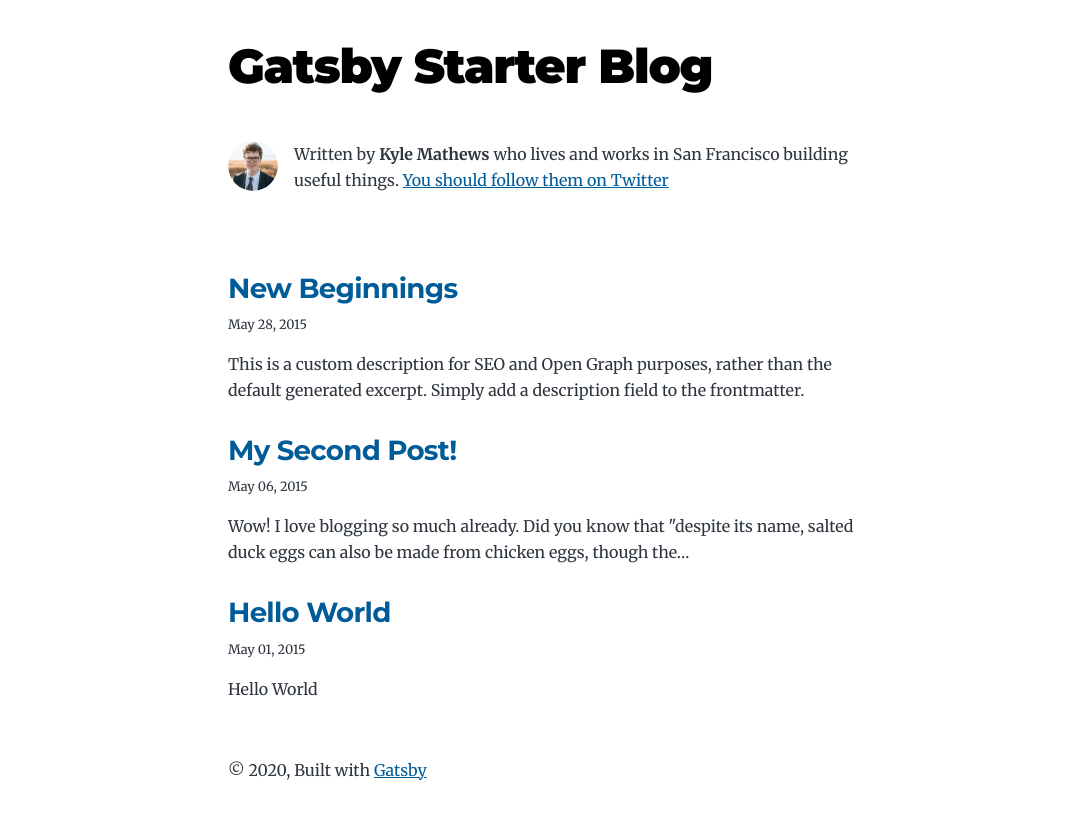
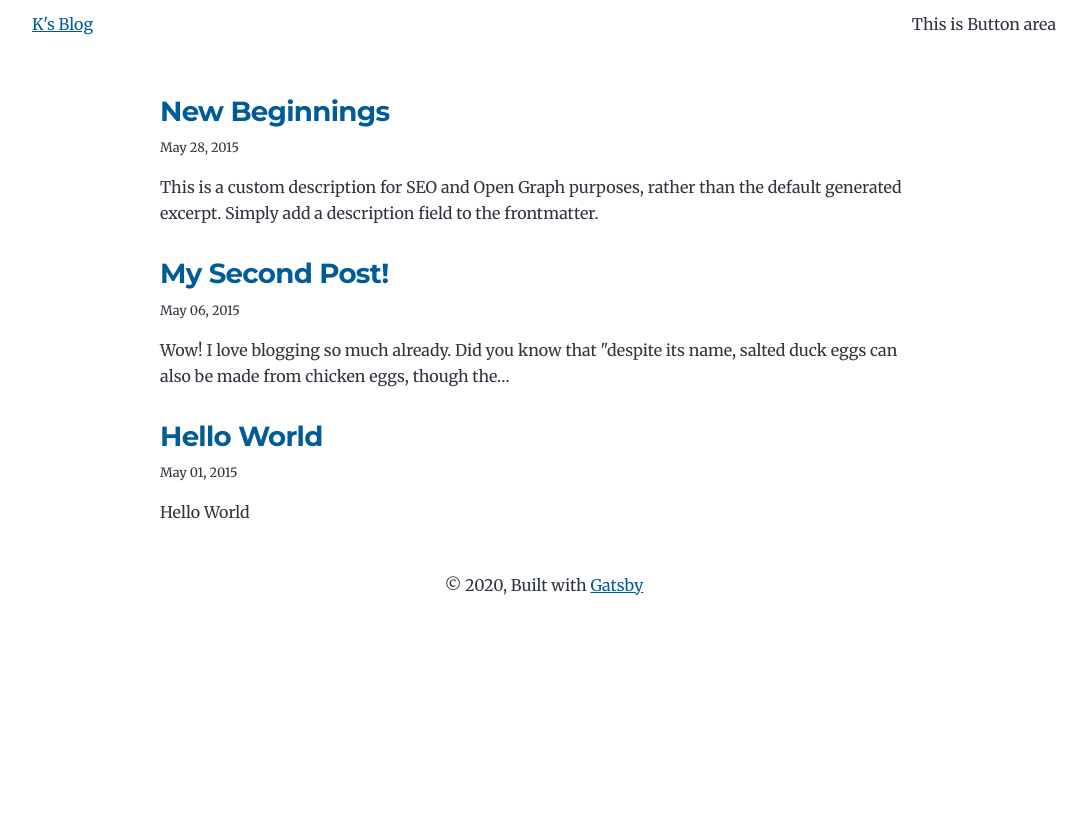
Before and after one commit to Katsu30/Gatsby-myblog, a Gatsby site: page / in a window 1280 px wide. Shown: the whole page, without its empty margins (96-1182 px from the left). Built offline with nearby package versions, Linux system fonts and the light colour scheme; Gatsby itself is replaced by a stand-in of ours.

Commit message:
first commit

```diff
--- a/gatsby-config.js
+++ b/gatsby-config.js
@@ -1,6 +1,6 @@
 module.exports = {
   siteMetadata: {
-    title: `Gatsby Starter Blog`,
+    title: `K's Blog`,
     author: {
       name: `Kyle Mathews`,
       summary: `who lives and works in San Francisco building useful things.`,
@@ -11,6 +11,8 @@ module.exports = {
       twitter: `kylemathews`,
     },
   },
+
+
   plugins: [
     {
       resolve: `gatsby-source-filesystem`,
--- a/package.json
+++ b/package.json
@@ -28,10 +28,12 @@
     "react": "^16.12.0",
     "react-dom": "^16.12.0",
     "react-helmet": "^5.2.1",
+    "styled-components": "^5.2.0",
     "typeface-merriweather": "0.0.72",
     "typeface-montserrat": "0.0.75"
   },
   "devDependencies": {
+    "babel-plugin-styled-components": "^1.11.1",
     "prettier": "2.1.2"
   },
   "homepage": "https://github.com/gatsbyjs/gatsby-starter-blog#readme",
--- /dev/null
+++ b/src/Organisms/layout.js
@@ -0,0 +1,39 @@
+import React from "react"
+import { Link } from "gatsby"
+import styled from 'styled-components';
+
+import { Header, Footer } from '../components/Molecules/Common';
+
+const Layout = ({ location, title, children }) => {
+  const rootPath = `${__PATH_PREFIX__}/`
+  const isRootPath = location.pathname === rootPath
+
+  return (
+    <GlobalWrapperWithStyled data-is-root-path={isRootPath}>
+      <Header />
+      <GlobalContainerWithStyled>
+        { children }
+      </GlobalContainerWithStyled>
+      <Footer />
+    </GlobalWrapperWithStyled>
+  )
+}
+
+const GlobalWrapperWithStyled = styled.div`
+  width: 100%;
+  min-height: 100vh;
+  margin: 0;
+`;
+
+const GlobalContainerWithStyled = styled.div`
+  width: 80%;
+  max-width: 768px;
+  margin: 0 auto;
+  display: flex;
+  flex-direction: column;
+  align-items: center;
+  justify-content: center;
+`;
+
+
+export default Layout
--- a/src/components/seo.js
+++ b/src/Organisms/seo.js
@@ -37,7 +37,7 @@ const SEO = ({ description, lang, meta, title }) => {
       }}
       title={title}
       titleTemplate={defaultTitle ? `%s | ${defaultTitle}` : null}
-      meta={[
+      meta = {[
         {
           name: `description`,
           content: metaDescription,
@@ -76,7 +76,7 @@ const SEO = ({ description, lang, meta, title }) => {
 }
 
 SEO.defaultProps = {
-  lang: `en`,
+  lang: `ja`,
   meta: [],
   description: ``,
 }
--- /dev/null
+++ b/src/components/Atoms/Button.jsx
@@ -0,0 +1,3 @@
+import React from 'react';
+import { Link, graphql } from "gatsby";
+import styled from 'styled-components';
--- /dev/null
+++ b/src/components/Atoms/Logo.jsx
@@ -0,0 +1,15 @@
+import React from 'react';
+import styled from 'styled-components';
+
+const Logo = ( ...props ) => {
+  return (
+    <LogoTextWithStyled>
+      K's Blog
+    </LogoTextWithStyled>
+  )
+}
+
+const LogoTextWithStyled = styled.div`
+`;
+
+export default Logo;
--- /dev/null
+++ b/src/components/Atoms/index.jsx
@@ -0,0 +1 @@
+export { default as Logo } from './Logo.jsx';
--- /dev/null
+++ b/src/components/Molecules/Common/Footer.jsx
@@ -0,0 +1,32 @@
+import React from 'react';
+import styled from 'styled-components';
+import { Link } from "gatsby"
+
+const Footer = () => {
+  return (
+    <FooterAreaWithStyled>
+      <FooterContainerWithStyled>
+        <FooterInnerWithStyled>
+        © {new Date().getFullYear()}, Built with
+        {` `}
+        <a href="https://www.gatsbyjs.com">Gatsby</a>
+        </FooterInnerWithStyled>
+      </FooterContainerWithStyled>
+    </FooterAreaWithStyled>
+  )
+}
+
+const FooterAreaWithStyled = styled.div`
+`;
+
+const FooterContainerWithStyled = styled.div`
+width: 80%;
+margin: 0 auto;
+display: flex;
+align-items: center;
+justify-content: center;
+`;
+
+const FooterInnerWithStyled = styled.div``;
+
+export default Footer;
--- /dev/null
+++ b/src/components/Molecules/Common/Header.jsx
@@ -0,0 +1,35 @@
+import React from 'react';
+import styled from 'styled-components';
+import { Link } from "gatsby"
+
+import { Logo } from '../../Atoms';
+
+const Header = () => {
+  return (
+    <HeaderAreaWithStyled>
+      <HeaderContainerWithStyled>
+        <Link to='/'><Logo /></Link>
+        <ButtonAreaWithStyled>This is Button area</ButtonAreaWithStyled>
+      </HeaderContainerWithStyled>
+    </HeaderAreaWithStyled>
+  );
+}
+
+const HeaderAreaWithStyled = styled.div`
+  display: flex;
+  height: 3rem;
+  width: 100%;
+`;
+
+const ButtonAreaWithStyled = styled.div`
+`;
+
+const HeaderContainerWithStyled = styled.div`
+  width: 80%;
+  margin: 0 auto;
+  display: flex;
+  align-items: center;
+  justify-content: space-between;
+`;
+
+export default Header;
--- /dev/null
+++ b/src/components/Molecules/Common/index.jsx
@@ -0,0 +1,2 @@
+export { default as Header } from "./Header";
+export { default as Footer } from './Footer';
--- a/src/components/layout.js
+++ /dev/null
@@ -1,36 +0,0 @@
-import React from "react"
-import { Link } from "gatsby"
-
-const Layout = ({ location, title, children }) => {
-  const rootPath = `${__PATH_PREFIX__}/`
-  const isRootPath = location.pathname === rootPath
-  let header
-
-  if (isRootPath) {
-    header = (
-      <h1 className="main-heading">
-        <Link to="/">{title}</Link>
-      </h1>
-    )
-  } else {
-    header = (
-      <Link className="header-link-home" to="/">
-        {title}
-      </Link>
-    )
-  }
-
-  return (
-    <div className="global-wrapper" data-is-root-path={isRootPath}>
-      <header className="global-header">{header}</header>
-      <main>{children}</main>
-      <footer>
-        © {new Date().getFullYear()}, Built with
-        {` `}
-        <a href="https://www.gatsbyjs.com">Gatsby</a>
-      </footer>
-    </div>
-  )
-}
-
-export default Layout
--- a/src/pages/404.js
+++ b/src/pages/404.js
@@ -1,8 +1,8 @@
 import React from "react"
 import { graphql } from "gatsby"
 
-import Layout from "../components/layout"
-import SEO from "../components/seo"
+import Layout from "../Organisms/layout"
+import SEO from "../Organisms/seo"
 
 const NotFoundPage = ({ data, location }) => {
   const siteTitle = data.site.siteMetadata.title
--- a/src/pages/index.js
+++ b/src/pages/index.js
@@ -1,9 +1,9 @@
 import React from "react"
 import { Link, graphql } from "gatsby"
 
-import Bio from "../components/bio"
-import Layout from "../components/layout"
-import SEO from "../components/seo"
+import Bio from "../Organisms/bio"
+import Layout from "../Organisms/layout"
+import SEO from "../Organisms/seo"
 
 const BlogIndex = ({ data, location }) => {
   const siteTitle = data.site.siteMetadata?.title || `Title`
@@ -11,7 +11,7 @@ const BlogIndex = ({ data, location }) => {
 
   if (posts.length === 0) {
     return (
-      <Layout location={location} title={siteTitle}>
+      <Layout location={ location } title={ siteTitle }>
         <SEO title="All posts" />
         <Bio />
         <p>
@@ -24,15 +24,14 @@ const BlogIndex = ({ data, location }) => {
   }
 
   return (
-    <Layout location={location} title={siteTitle}>
+    <Layout location={ location } title={ siteTitle }>
       <SEO title="All posts" />
-      <Bio />
       <ol style={{ listStyle: `none` }}>
-        {posts.map(post => {
+        { posts.map(post => {
           const title = post.frontmatter.title || post.fields.slug
 
           return (
-            <li key={post.fields.slug}>
+            <li key={ post.fields.slug }>
               <article
                 className="post-list-item"
                 itemScope
@@ -40,12 +39,13 @@ const BlogIndex = ({ data, location }) => {
               >
                 <header>
                   <h2>
-                    <Link to={post.fields.slug} itemProp="url">
-                      <span itemProp="headline">{title}</span>
+                    <Link to={ post.fields.slug } itemProp="url">
+                      <span itemProp="headline">{ title }</span>
                     </Link>
                   </h2>
-                  <small>{post.frontmatter.date}</small>
+                  <small>{ post.frontmatter.date }</small>
                 </header>
+
                 <section>
                   <p
                     dangerouslySetInnerHTML={{
--- a/src/pages/using-typescript.tsx
+++ b/src/pages/using-typescript.tsx
@@ -2,8 +2,8 @@
 import React from "react"
 import { PageProps, Link, graphql } from "gatsby"
 
-import Layout from "../components/layout"
-import SEO from "../components/seo"
+import Layout from "../Organisms/layout"
+import SEO from "../Organisms/seo"
 
 type DataProps = {
   site: {
```
Also changed, not shown: src/templates/blog-post.js (+37 -26 lines), src/Organisms/bio.js (renamed from src/components/bio.js), 1 other file.
